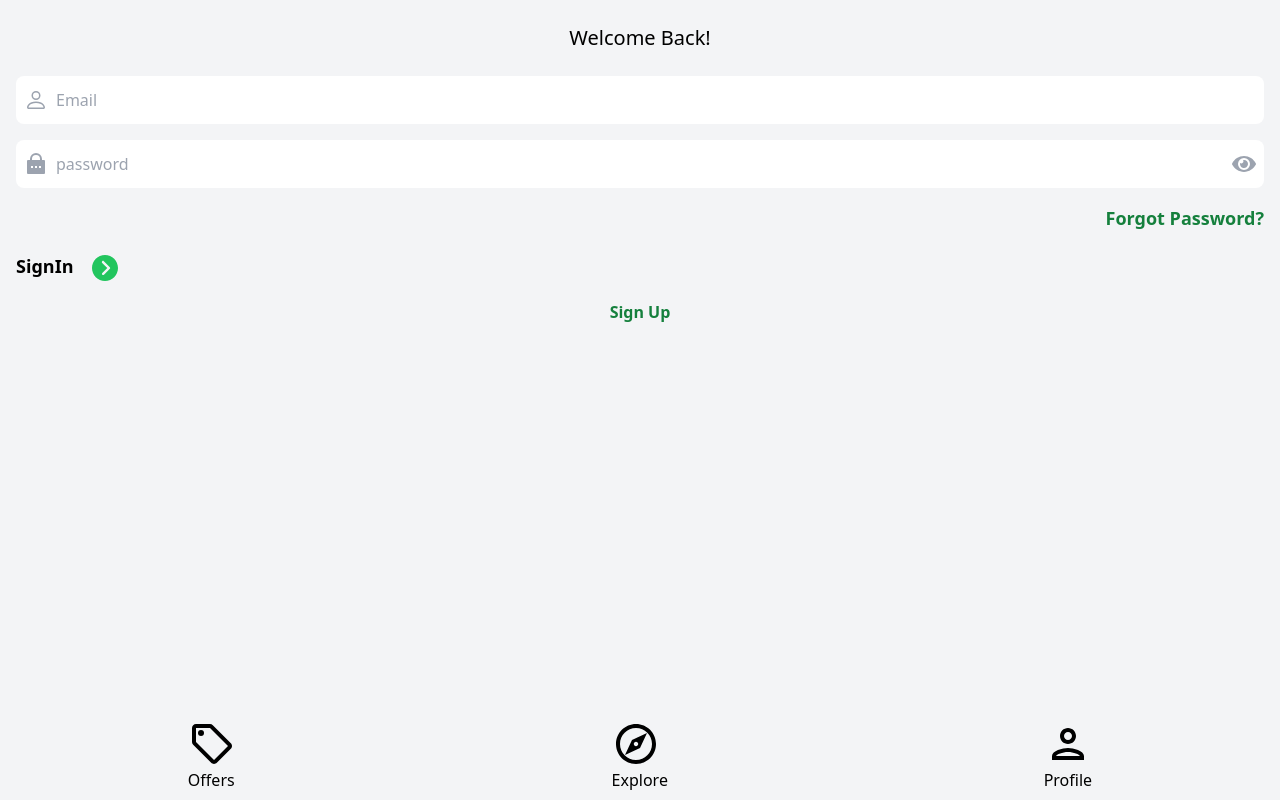
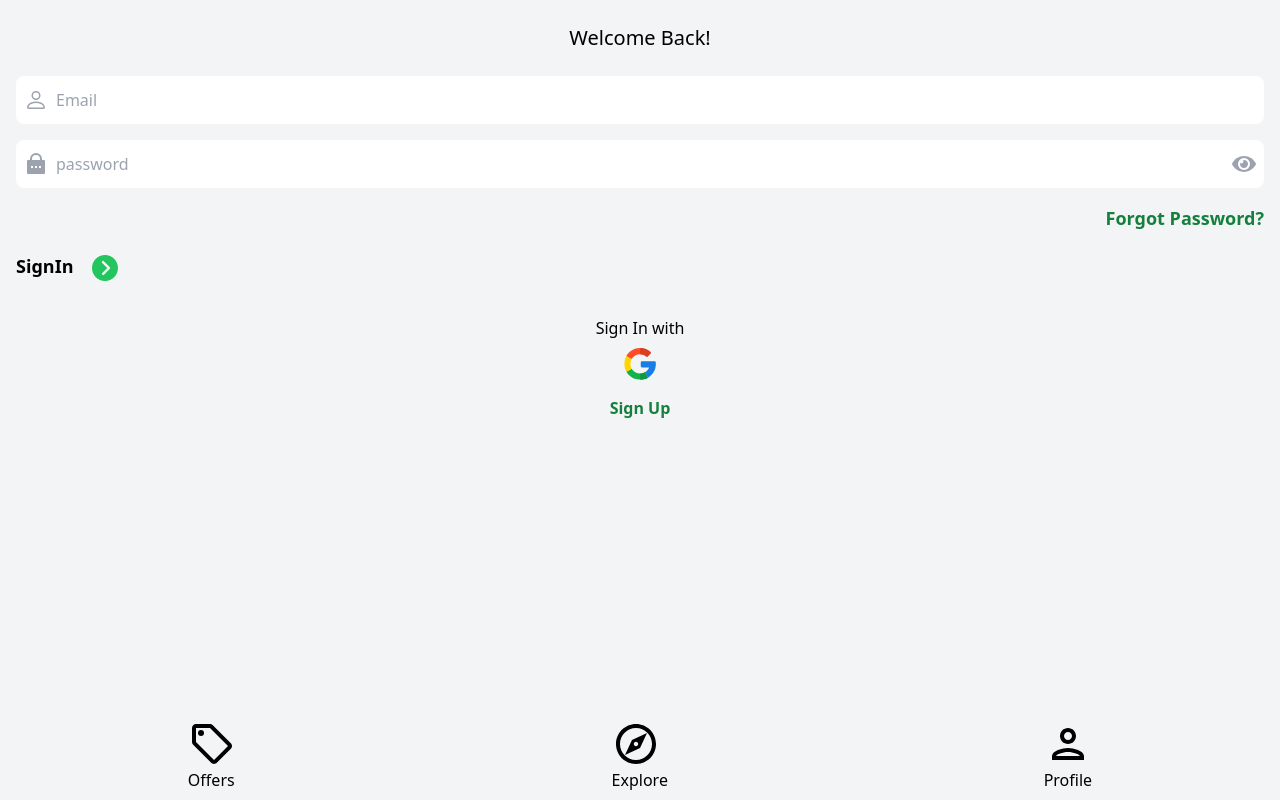
Before and after one commit to DevDhaif/house-marketplace, a React (Vite) app: page /sign-in in a window 1280 px wide. Built offline with nearby package versions, Linux system fonts and the light colour scheme.

Commit message:
add Google Auth

```diff
--- /dev/null
+++ b/src/components/OAuth.jsx
@@ -0,0 +1,47 @@
+import {useLocation,useNavigate} from 'react-router-dom'
+import {getAuth,signInWithPopup,GoogleAuthProvider} from 'firebase/auth'
+import {doc,setDoc,getDoc,serverTimestamp} from 'firebase/firestore'
+import { db } from '../firebase.config'
+import {toast} from 'react-toastify'
+import GoogleIcon from '../assets/svg/googleIcon.svg?component';
+import { async } from '@firebase/util'
+
+function OAuth() {
+    const navigate=useNavigate()
+    const location=useLocation()
+
+
+    const onGoogleClick= async()=>{
+        try{
+            const auth=getAuth()
+            const provider=new GoogleAuthProvider()
+            const result=await signInWithPopup(auth,provider)
+            const user=result.user
+
+            const docRef=doc(db,'users',user.uid)
+            const docSnap=await getDoc(docRef)
+
+            if(!docSnap.exists()){
+                await setDoc(doc(db,'users',user.uid),{
+                    name:user.displayName,
+                    email:user.email,
+                    timestamp:serverTimestamp()
+                })
+            }
+            navigate('/')
+        }
+        catch(error){
+            toast.error("Could not authorized with google")
+        }
+    }
+  return (
+    <div className='mt-8 justify-center flex flex-col items-center space-y-2'>
+        <p>Sign {location.pathname === 'sign-up'?'Up':'In'} with</p>
+        <button onClick={onGoogleClick}>
+            <GoogleIcon className="w-8 h-8"/>
+        </button>
+    </div>
+  )
+}
+
+export default OAuth
--- a/src/pages/SignIn.jsx
+++ b/src/pages/SignIn.jsx
@@ -6,6 +6,7 @@ import {FaEye} from 'react-icons/fa'
 import { BsPerson} from 'react-icons/bs'
 import {RiLockPasswordFill} from 'react-icons/ri'
 import {IoIosArrowDroprightCircle} from 'react-icons/io'
+import OAuth from "../components/OAuth"
 function SignIn() {
   const [showPassword,setShowPassword]=useState(true)
   const [formData,setFormData]=useState({
@@ -69,6 +70,10 @@ function SignIn() {
           </div>
         </form>
 
+
+        <OAuth />
+
+
         <Link to={'/sign-up'}>
           <p className="text-base font-semibold text-green-700 text-center mt-4">Sign Up</p>
         </Link>
--- a/src/pages/SignUp.jsx
+++ b/src/pages/SignUp.jsx
@@ -9,6 +9,7 @@ import {MdEmail} from 'react-icons/md'
 import {BsPerson} from 'react-icons/bs'
 import {RiLockPasswordFill} from 'react-icons/ri'
 import {IoIosArrowDroprightCircle} from 'react-icons/io'
+import OAuth from "../components/OAuth"
 
 function SignUp() {
   const [showPassword,setShowPassword]=useState(true)
@@ -78,6 +79,10 @@ function SignUp() {
           </div>
         </form>
 
+
+        <OAuth/>
+
+
         <Link to={'/sign-in'}>
           <p className="text-base font-semibold text-green-700 text-center mt-4">Sign In</p>
         </Link>
```
